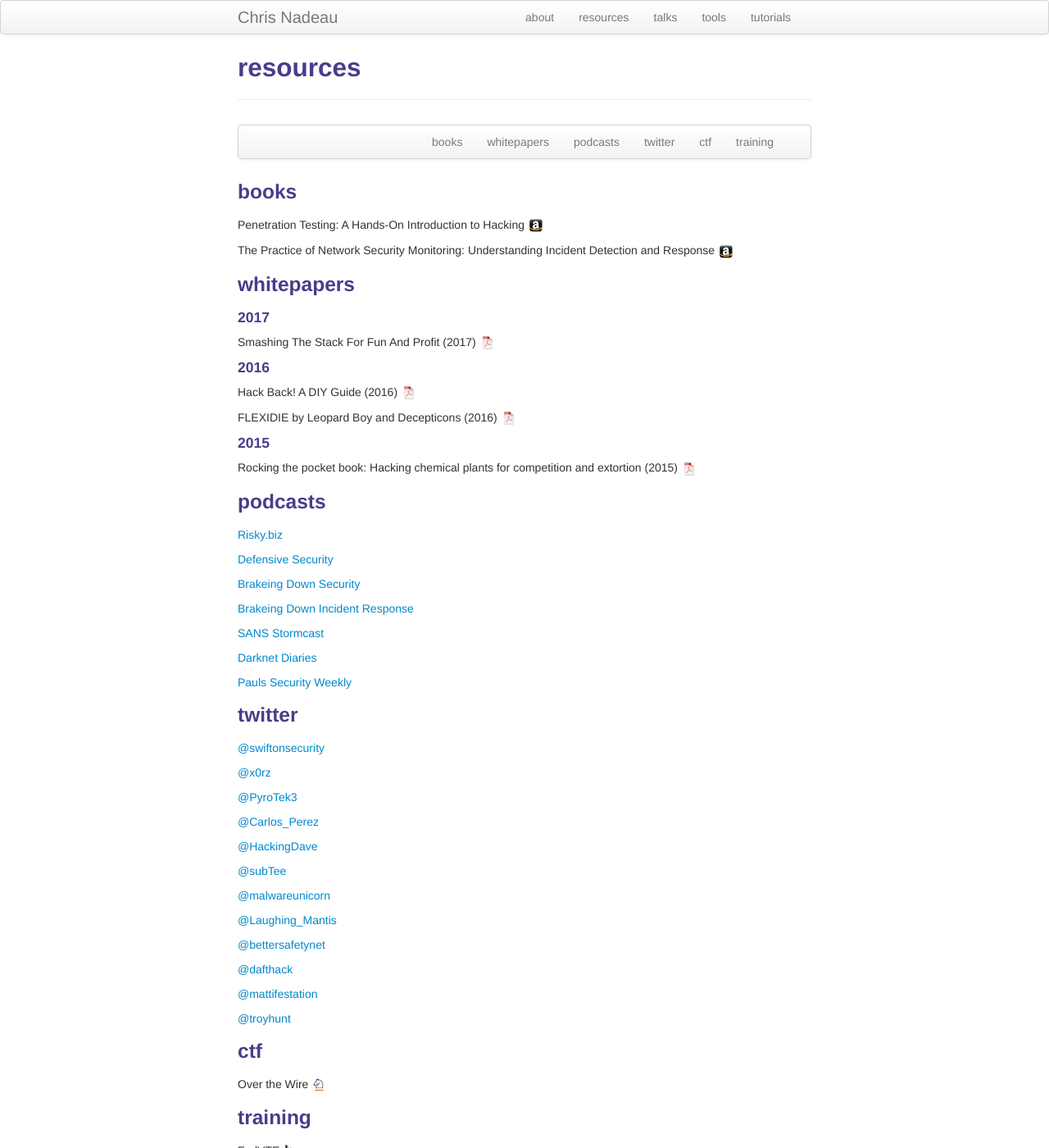
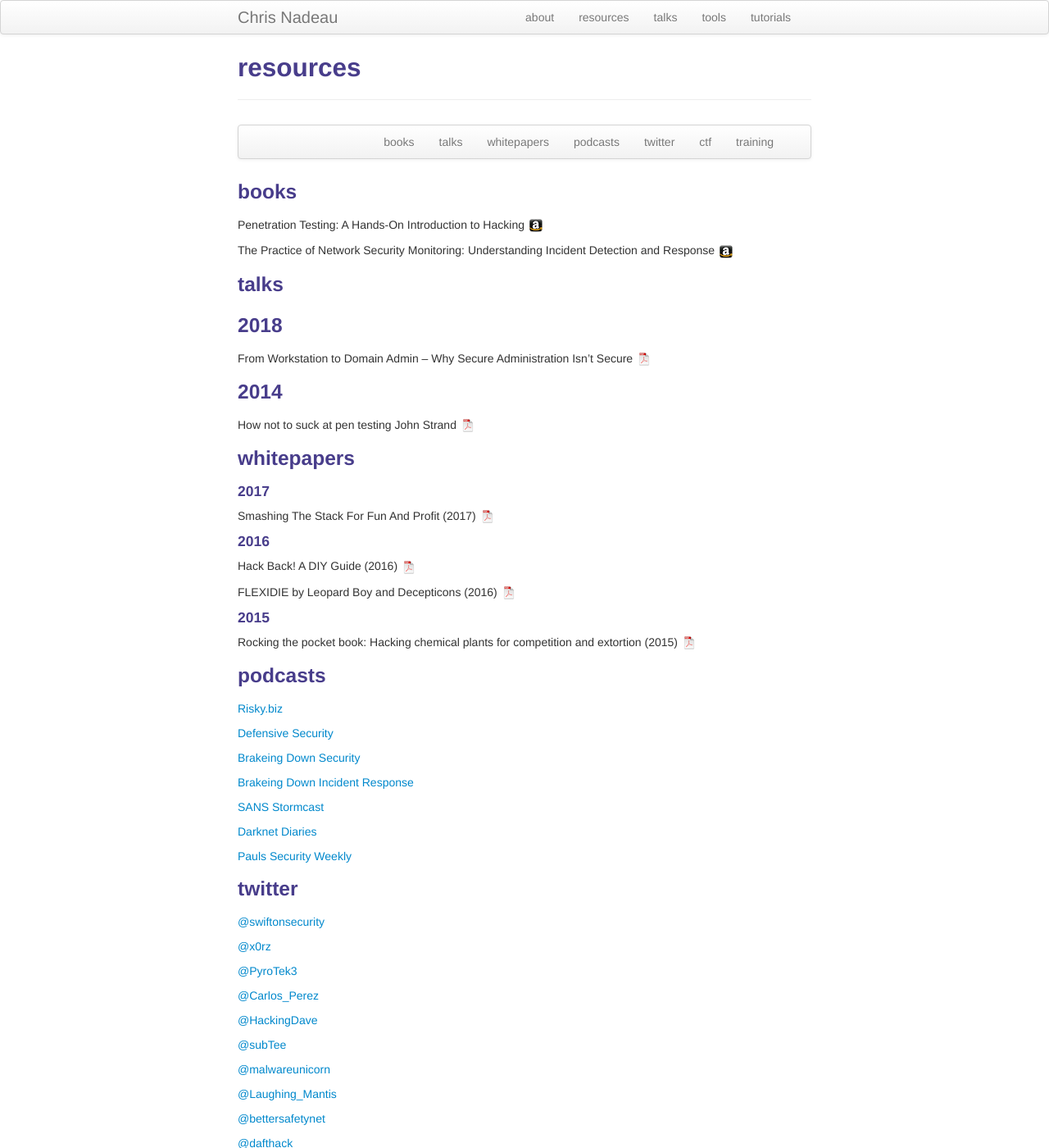
Before and after one commit to dynamicparallax/dynamicparallax.github.io, a Jekyll site: the page built from pages/resources.md, in a window 1280 px wide and 1400 px high. Shown: the whole window at 82% size. Built offline with Jekyll 4.4.1, drawn with Linux system fonts in a browser that asks for light colours; some of the changed lines change nothing that is shown.

Commit message:
links updated

```diff
--- a/pages/resources.md
+++ b/pages/resources.md
@@ -8,6 +8,7 @@
     <div class="navbar-inner">
         <ul class="nav">
             <li><a href="#books">books</a></li>
+            <li><a href="#talks">talks</a></li>
             <li><a href="#whitepapers">whitepapers</a></li>
             <li><a href="#podcasts">podcasts</a></li>
             <li><a href="#twitter">twitter</a></li>
@@ -25,6 +26,16 @@
 
 The Practice of Network Security Monitoring: Understanding Incident Detection and Response
 [![Amazon](icons16/amazon-icon.png)](https://www.amazon.com/Practice-Network-Security-Monitoring-Understanding/dp/1593275099/ref=sr_1_1?ie=UTF8&qid=1483405822&sr=8-1&keywords=The+Practice+of+Network+Security+Monitoring)
+
+### <a name="talks"></a>talks
+
+###  2018
+
+From Workstation to Domain Admin -- Why Secure Administration Isn't Secure
+[![pdf](icons16/pdf-icon.png)](https://i.blackhat.com/us-18/Wed-August-8/us-18-Metcalf-From-Workstation-To-Domain-Admin-Why-Secure-Administration-Isnt-Secure.pdf)
+
+### 2014
+How not to suck at pen testing John Strand [![pdf](icons16/pdf-icon.png)](https://www.youtube.com/watch?v=Yo4oP2eyDtI)
 
 ### <a name="whitepapers"></a>whitepapers
 
@@ -66,27 +77,29 @@
 
 <a href="https://twitter.com/swiftonsecurity">@swiftonsecurity</a>
 
-<a href="https://twitter.com/swiftonsecurity">@x0rz</a>
+<a href="https://twitter.com/x0rz">@x0rz</a>
 
-<a href="https://twitter.com/swiftonsecurity">@PyroTek3</a>
+<a href="https://twitter.com/Pyrotek3">@PyroTek3</a>
 
-<a href="https://twitter.com/swiftonsecurity">@Carlos_Perez</a>
+<a href="https://twitter.com/Carlos_Perez">@Carlos_Perez</a>
 
-<a href="https://twitter.com/swiftonsecurity">@HackingDave</a>
+<a href="https://twitter.com/HackingDave">@HackingDave</a>
 
-<a href="https://twitter.com/swiftonsecurity">@subTee</a>
+<a href="https://twitter.com/subTee">@subTee</a>
 
-<a href="https://twitter.com/swiftonsecurity">@malwareunicorn</a>
+<a href="https://twitter.com/malwareunicorn">@malwareunicorn</a>
 
-<a href="https://twitter.com/swiftonsecurity">@Laughing_Mantis</a>
+<a href="https://twitter.com/Laughing_Mantis">@Laughing_Mantis</a>
 
-<a href="https://twitter.com/swiftonsecurity">@bettersafetynet</a>
+<a href="https://twitter.com/bettersafetynet">@bettersafetynet</a>
 
-<a href="https://twitter.com/swiftonsecurity">@dafthack</a>
+<a href="https://twitter.com/dafthack">@dafthack</a>
 
-<a href="https://twitter.com/swiftonsecurity">@mattifestation</a>
+<a href="https://twitter.com/mattifestation">@mattifestation</a>
 
-<a href="https://twitter.com/swiftonsecurity">@troyhunt</a>
+<a href="https://twitter.com/troyhunt">@troyhunt</a>
+
+<a href="https://twitter.com/TinkerSec">@tinkersec</a>
 
 ### <a name="ctf"></a>ctf
 
@@ -96,7 +109,7 @@
 ### <a name="training"></a>training
 
 FedVTE
-[![Abstract](icons16/pubmed-icon.png)](https://www.biostat.wisc.edu/~kbroman/publications/tech214_abstract.html)
+[![Abstract](icons16/pubmed-icon.png)](https://fedvte.usalearning.gov/)
 
 SANS
-[![Abstract](icons16/pubmed-icon.png)](https://biostats.bepress.com/jhubiostat/paper125)
+[![Abstract](icons16/pubmed-icon.png)](https://www.sans.org/find-training/)
```
